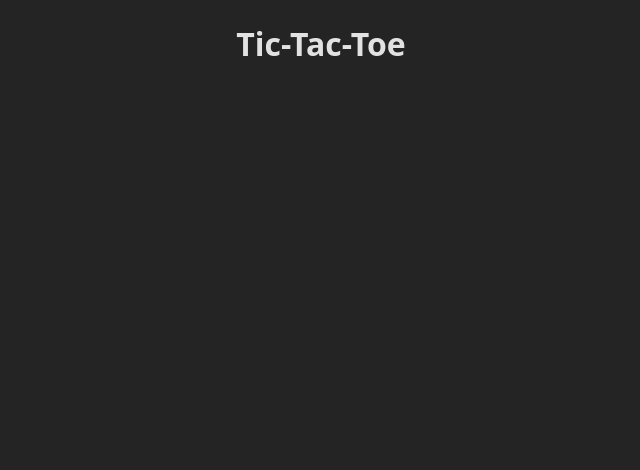
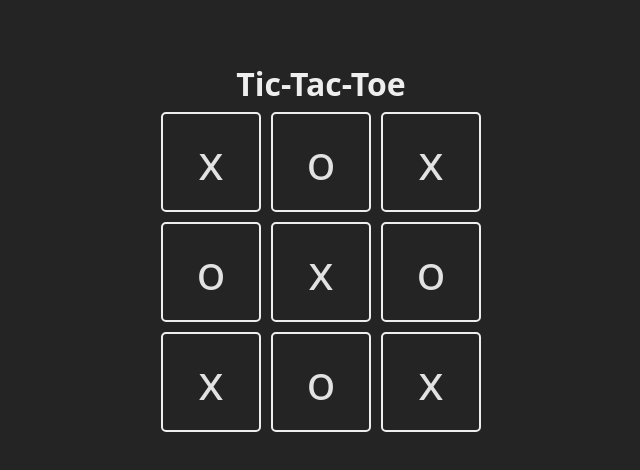
Before and after one commit to CarlosGal19/Tic-Tac-Toe, a React (Vite) app: page / in a window 1280 px wide. Shown: the top 470 px of the page, without its empty margins (319-959 px from the left). Built offline with nearby package versions, Linux system fonts and the light colour scheme.

Commit message:
feat: create square component and render it

```diff
--- a/src/App.jsx
+++ b/src/App.jsx
@@ -1,11 +1,39 @@
-// import { useState } from 'react'
+import { useState } from 'react'
 import './App.css'
+
+
+// Square component that will be used to render each square of the board
+const Square = ({ children, updateBoard, index }) => {
+  return (
+    <div className='square'>
+      {children}
+    </div>
+  )
+}
 
 function App() {
 
+  // Create a state variable to hold the board state
+  const [board, setBoard] = useState(['x', 'o', 'x', 'o', 'x', 'o', 'x', 'o', 'x']);
+
   return (
     <>
-      <h1>Tic-Tac-Toe</h1>
+      <main className='board'>
+        <h1>Tic-Tac-Toe</h1>
+        <section className='game'>
+          {
+            // Loop through the board state and render a Square component for each square
+            board.map((a, index) => {
+              return (
+                <Square key={index} index={index}>
+                  {board[index]}
+                </Square>
+              )
+
+            })
+          }
+        </section>
+      </main>
     </>
   )
 }
```
